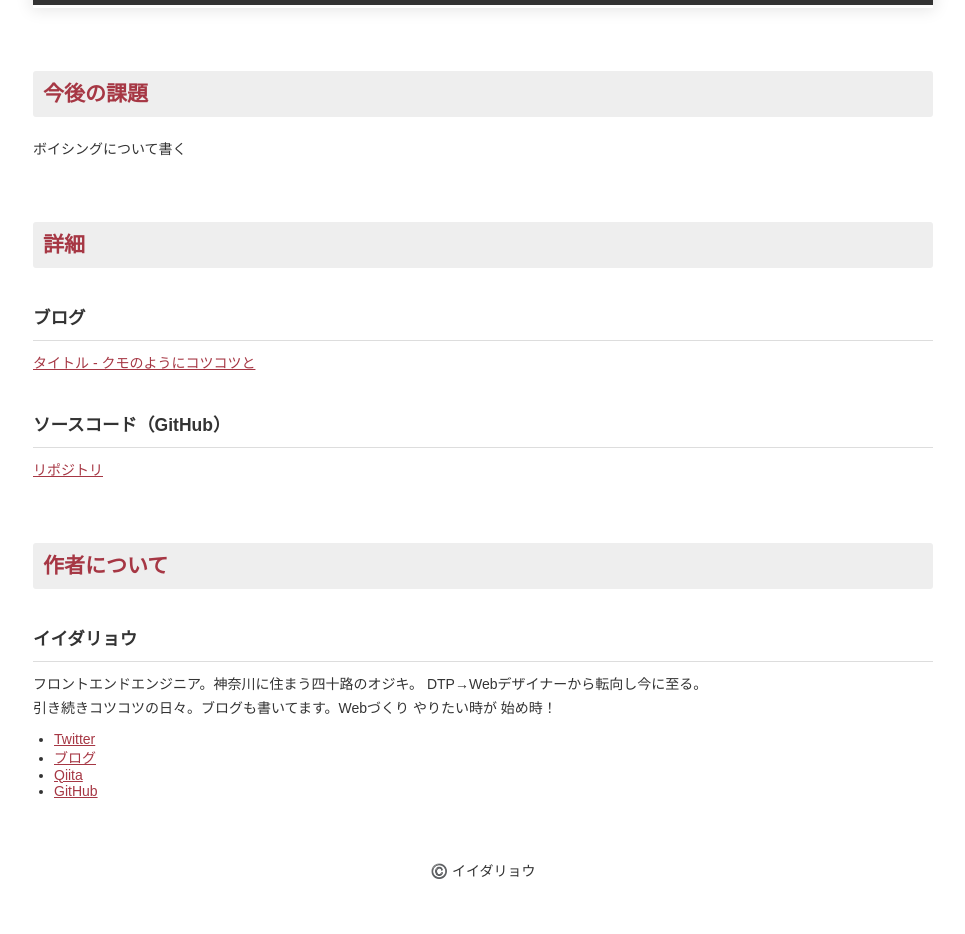
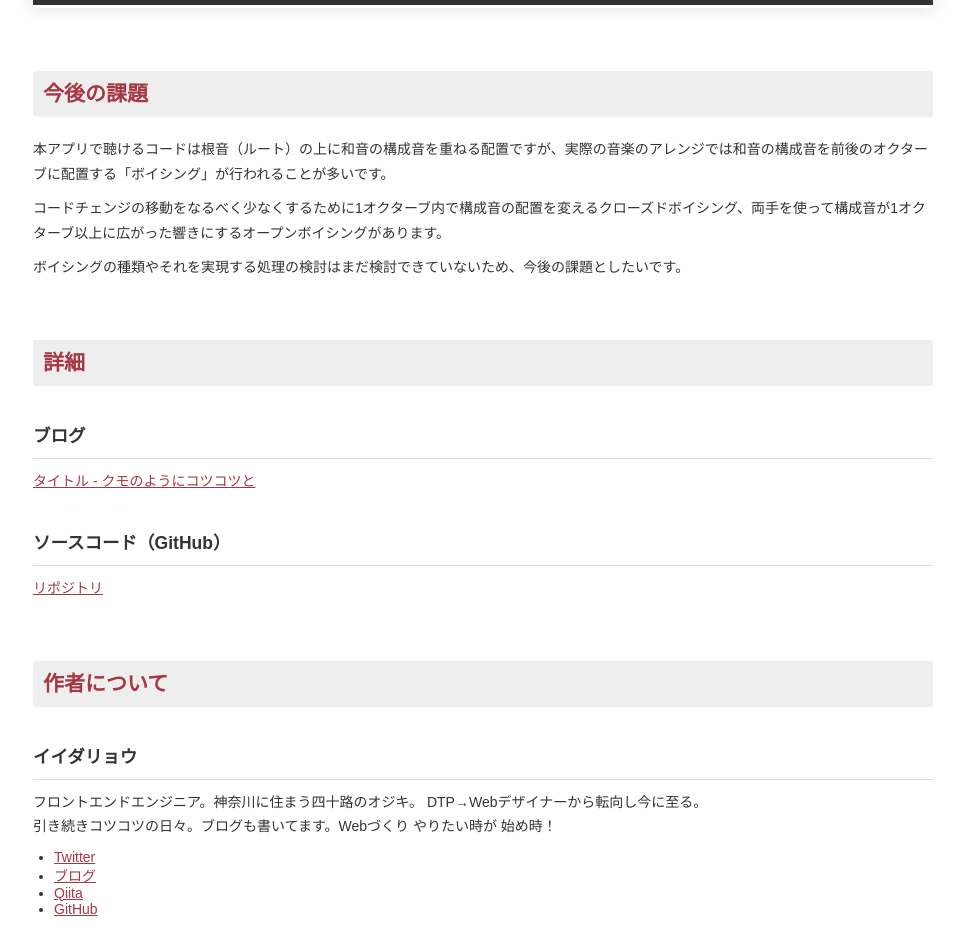
Before and after one commit to ryo-i/chord-player, a Next.js app: page /about in a window 1280 px wide. Shown: the part 4140-5074 px from the top of the page, without its empty margins (157-1122 px from the left). Before the commit the page ends 5053 px from the top, so only its background shows below. Built offline with nearby package versions, Linux system fonts and the light colour scheme.

Commit message:
「今後の課題」を追加。 #10

```diff
--- a/pages/about.tsx
+++ b/pages/about.tsx
@@ -94,7 +94,9 @@ function About() {
             </section>
             <section>
                 <h2>今後の課題</h2>
-                <p>ボイシングについて書く</p>
+                <p>本アプリで聴けるコードは根音（ルート）の上に和音の構成音を重ねる配置ですが、実際の音楽のアレンジでは和音の構成音を前後のオクターブに配置する「ボイシング」が行われることが多いです。</p>
+                <p>コードチェンジの移動をなるべく少なくするために1オクターブ内で構成音の配置を変えるクローズドボイシング、両手を使って構成音が1オクターブ以上に広がった響きにするオープンボイシングがあります。</p>
+                <p>ボイシングの種類やそれを実現する処理の検討はまだ検討できていないため、今後の課題としたいです。</p>
             </section>
             <section>
                 <h2>詳細</h2>
```
Also changed, not shown: 1 other file (tests, documents, lock files or other folders).
